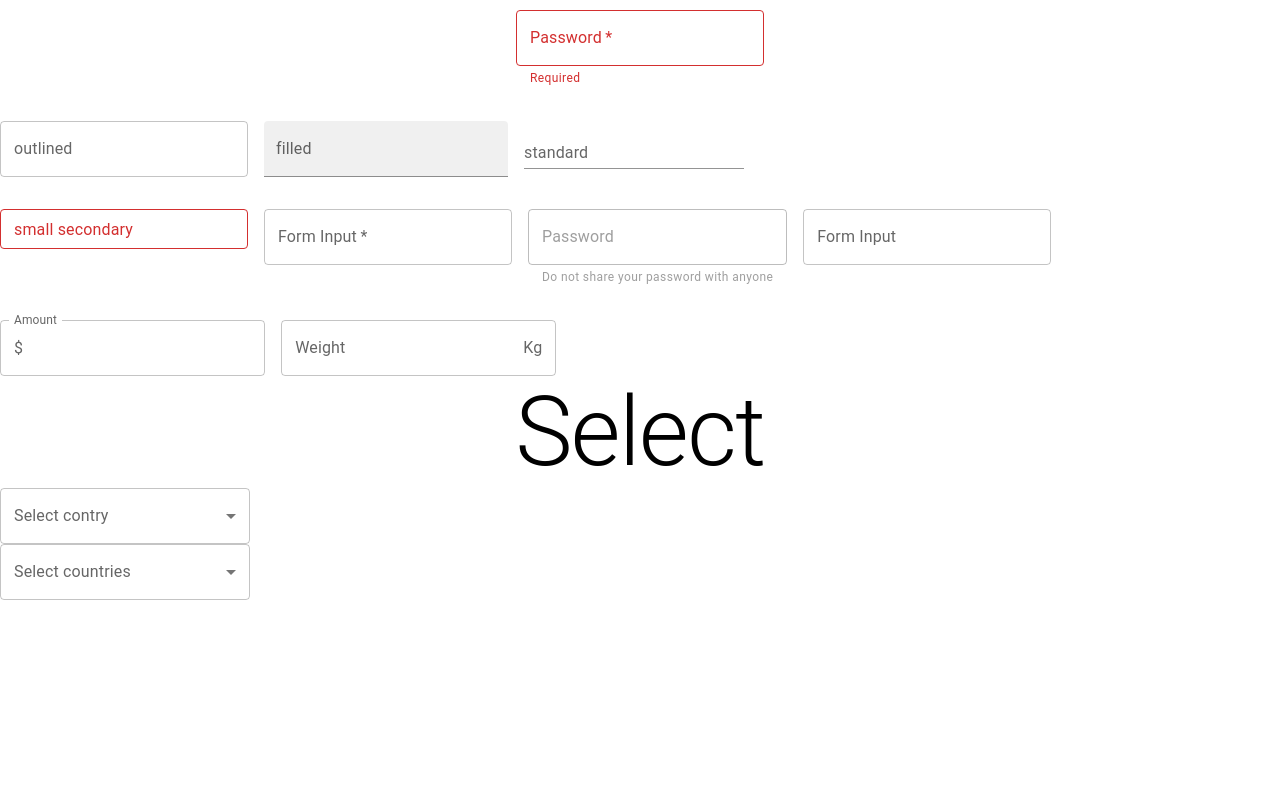
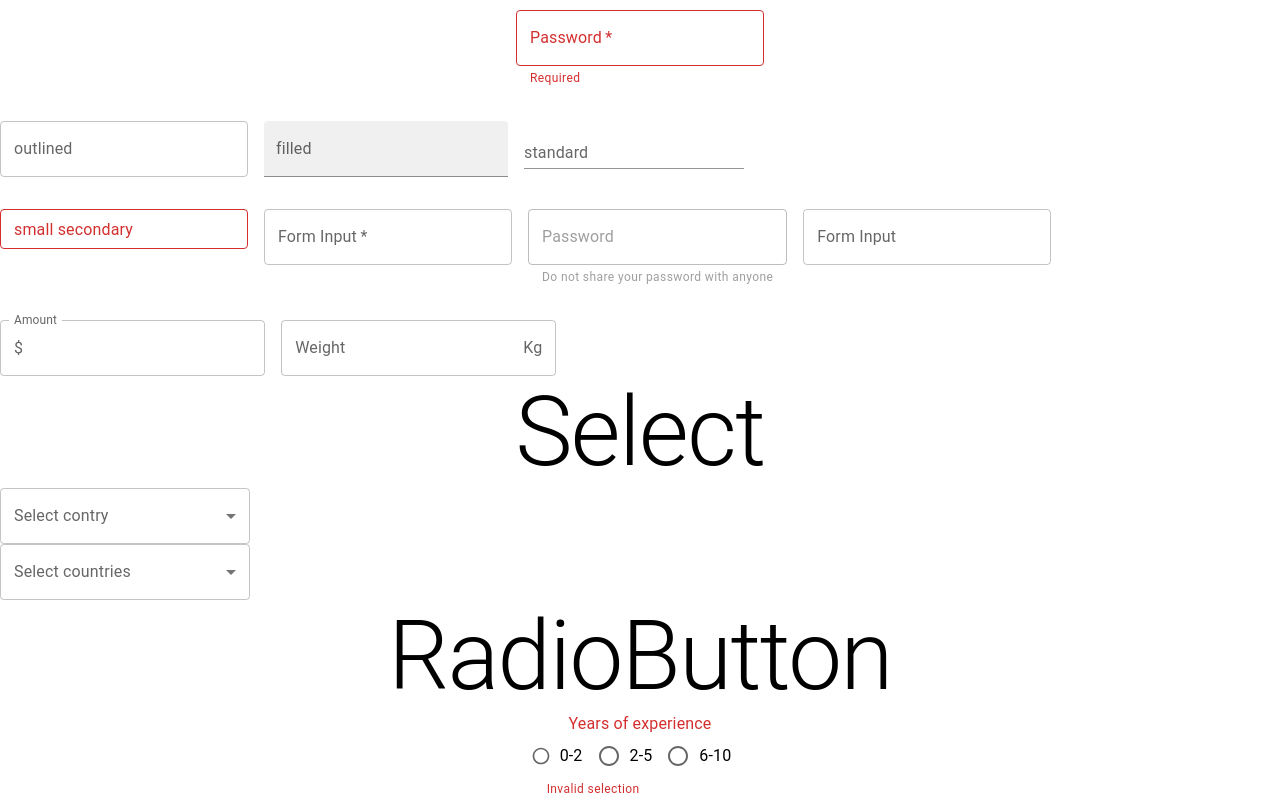
Before and after one commit to mohsenbaghaei/react-mui, a React (Create React App) app: page / in a window 1280 px wide. Shown: the part 1470-2270 px from the top of the page. Before the commit the page ends 2070 px from the top, so only its background shows below. Built offline with nearby package versions, Linux system fonts and the light colour scheme.

Commit message:
radiobutton

```diff
--- a/src/App.tsx
+++ b/src/App.tsx
@@ -4,7 +4,7 @@ const MuiTypography = lazy(() => import("./components/MuiTypography"));
 const MuiButton = lazy(() => import("./components/MuiButton"));
 const MuiTextField = lazy(() => import("./components/MuiTextField"));
 const MuiSelect = lazy(() => import("./components/MuiSelect"));
-
+const MuiRadioGroup = lazy(() => import('./components/MuiRadioButton'))
 function App() {
   return (
     <div className="App">
@@ -13,6 +13,7 @@ function App() {
         <MuiButton />
         <MuiTextField />
         <MuiSelect />
+        <MuiRadioGroup />
       </Suspense>
     </div>
   );
--- /dev/null
+++ b/src/components/MuiRadioButton.tsx
@@ -0,0 +1,49 @@
+import React, { useState } from "react";
+
+import {
+  Typography,
+  Box,
+  FormControl,
+  FormLabel,
+  FormControlLabel,
+  RadioGroup,
+  Radio,
+  FormHelperText,
+} from "@mui/material";
+
+const MuiRadioButton = () => {
+  const [value, setValue] = useState("");
+
+  const handleChange = (event: React.ChangeEvent<HTMLInputElement>) => {
+    setValue(event.target.value);
+  };
+
+  return (
+    <Box>
+      <Typography variant="h1">RadioButton</Typography>
+      <FormControl error>
+        <FormLabel id="job-experience-group-label">
+          Years of experience
+        </FormLabel>
+        <RadioGroup
+          name="job-experience-group"
+          aria-label="job-experience-group-label"
+          value={value}
+          onChange={handleChange}
+          row
+        >
+          <FormControlLabel
+            control={<Radio size="small" color="success" />}
+            label="0-2"
+            value="0-2"
+          />
+          <FormControlLabel control={<Radio />} label="2-5" value="3-5" />
+          <FormControlLabel control={<Radio />} label="6-10" value="6-10" />
+        </RadioGroup>
+        <FormHelperText>Invalid selection</FormHelperText>
+      </FormControl>
+    </Box>
+  );
+};
+
+export default MuiRadioButton;
```
